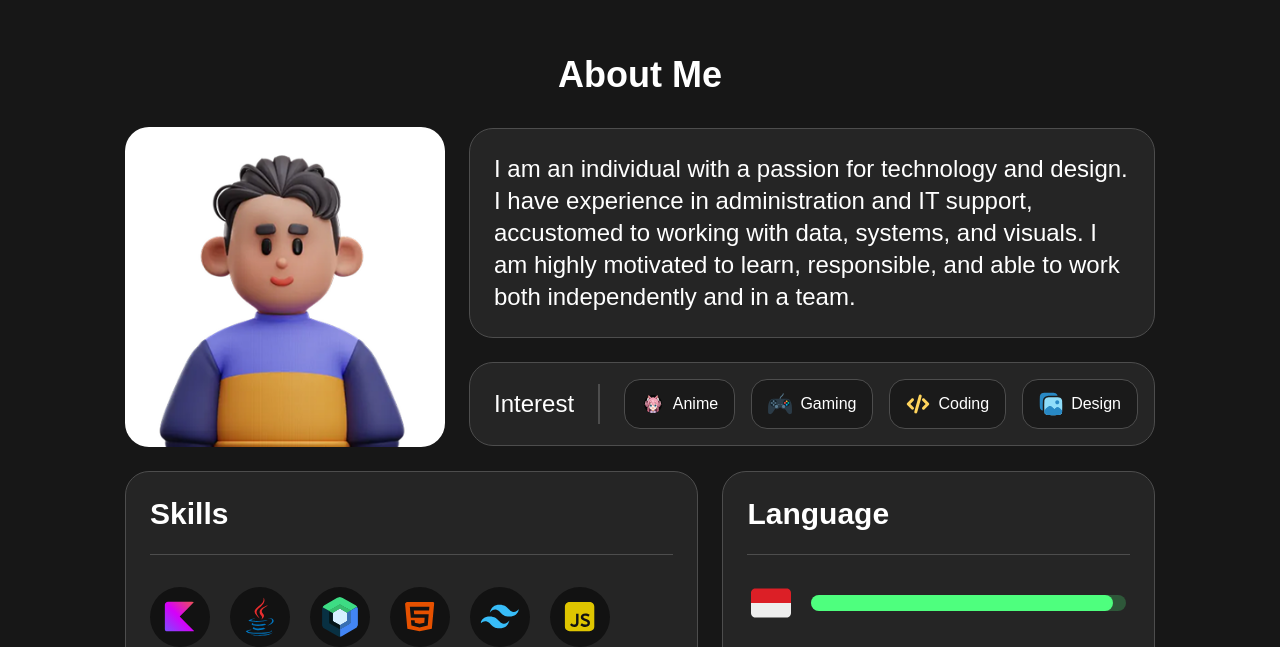
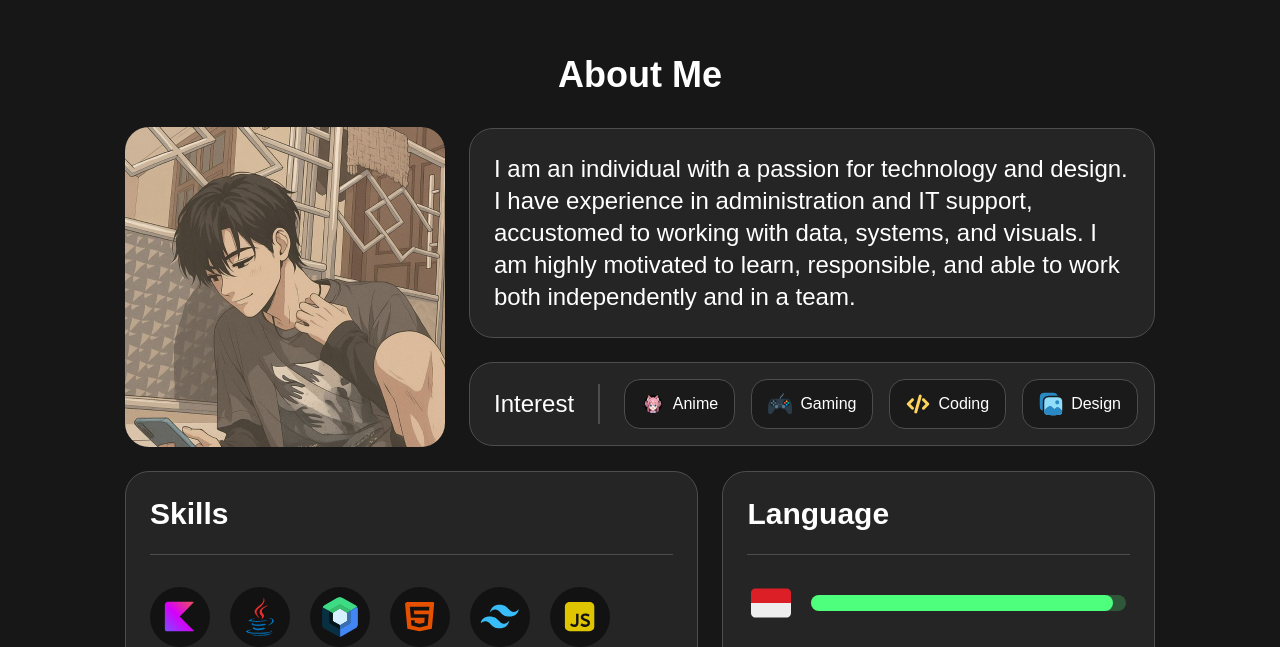
Before and after one commit to KaeruShi/KaeruShi.github.io, a React (Vite) app: page / in a window 1280 px wide. Shown: the part 745-1392 px from the top of the page. Built offline with nearby package versions, Linux system fonts and the light colour scheme.

Commit message:
change avatar

```diff
--- a/src/components/section/About.tsx
+++ b/src/components/section/About.tsx
@@ -32,7 +32,7 @@ export default function About() {
           >
             <img
               className="rounded-container size-full object-cover"
-              src="src/assets/img/avatar.png"
+              src="./avatar.png"
               alt="Avatar"
             />
           </motion.div>
```
Also changed, not shown: public/avatar.png (added), src/assets/img/avatar.png (deleted).
